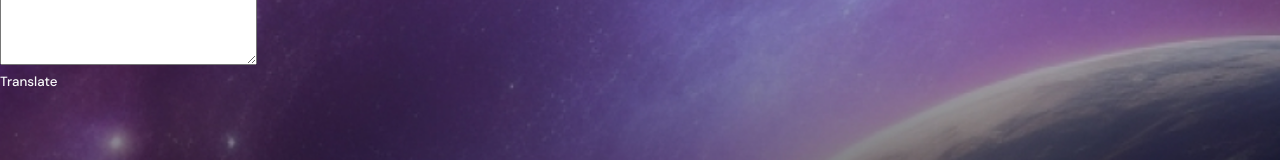
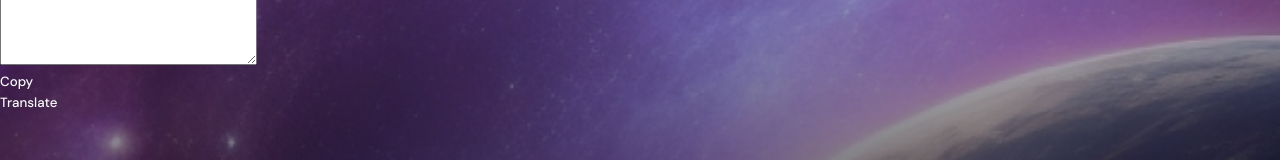
Before and after one commit to neshanth/devchallenge-translate-app, a React (Vite) app: page / in a window 1280 px wide. Shown: the part 229-389 px from the top of the page. Built offline with nearby package versions, Linux system fonts and the light colour scheme.

Commit message:
Added copy feature

```diff
--- a/src/components/TranslateWidget/TranslateWidget.jsx
+++ b/src/components/TranslateWidget/TranslateWidget.jsx
@@ -15,7 +15,7 @@ const TranslateWidget = () => {
   const [text, setText] = useState("Hello How are you?");
 
   const handleApiCallForLanguageTranslation = () => {
-    fetch(`https://api.mymemory.translated.net/get?q=${text}&langpair=${translate}|fr`)
+    fetch(`https://api.mymemory.translated.net/get?q=${text}&langpair=${translate}|french`)
       .then((response) => response.json())
       .then((data) => {
         console.log(data);
@@ -23,6 +23,10 @@ const TranslateWidget = () => {
       .catch((error) => {
         console.log(error);
       });
+  };
+
+  const handleCopyText = () => {
+    navigator.clipboard.writeText(text);
   };
 
   const handleTranslateLanguageChange = (e, language) => {
@@ -41,6 +45,9 @@ const TranslateWidget = () => {
         <textarea value={text} name="" id="" cols="30" rows="10" onChange={(e) => setText(e.target.value)}></textarea>
       </div>
       <div className="language-footer">
+        <div className="copy">
+          <button onClick={handleCopyText}>Copy</button>
+        </div>
         <button
           onClick={(e) => {
             e.preventDefault();
```
